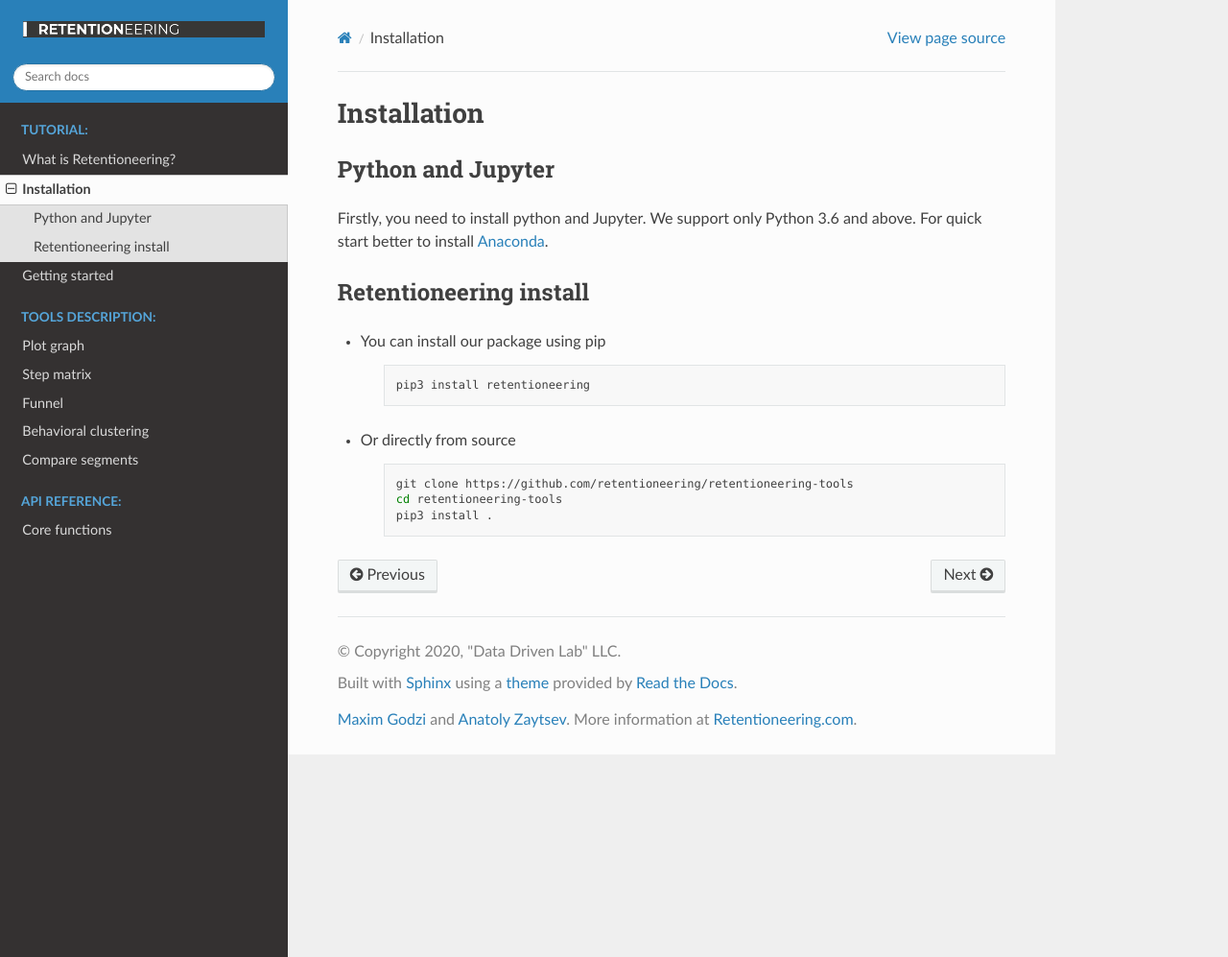
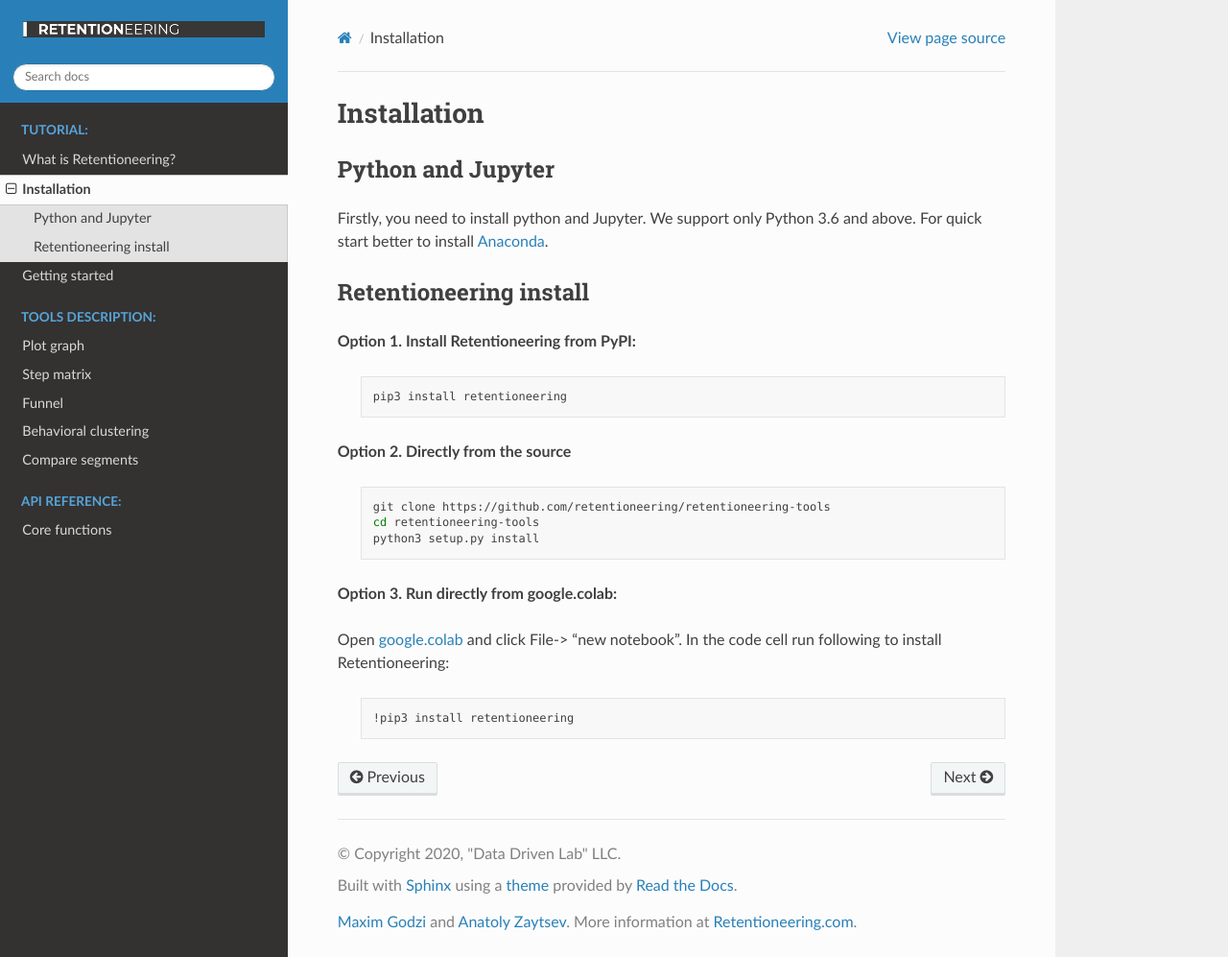
Before and after one commit to retentioneering/retentioneering-tools, a Sphinx documentation site: the page built from docs/source/installation.rst, in a window 1280 px wide and 997 px high. Shown: the whole window at 96% size. Built offline with Sphinx 7.4.7 and the Read the Docs theme 2.0.0, drawn with Linux system fonts in a browser that asks for light colours.

Commit message:
docs update

```diff
--- a/docs/source/index.rst
+++ b/docs/source/index.rst
@@ -15,7 +15,7 @@ Contents
 
 .. toctree::
    :caption: TUTORIAL:
-   :maxdepth: 2
+   :maxdepth: 1
 
    What is Retentioneering? <what_is_rete.rst>
    Installation <installation.rst>
--- a/docs/source/installation.rst
+++ b/docs/source/installation.rst
@@ -11,16 +11,25 @@ For quick start better to install `Anaconda <https://www.anaconda.com/>`__.
 Retentioneering install
 =======================
 
-- You can install our package using pip
+**Option 1. Install Retentioneering from PyPI:**
 
     .. code:: bash
 
         pip3 install retentioneering
 
-- Or directly from source
+**Option 2. Directly from the source**
 
     .. code:: bash
 
         git clone https://github.com/retentioneering/retentioneering-tools
         cd retentioneering-tools
-        pip3 install .
+        python3 setup.py install
+
+**Option 3. Run directly from google.colab:**
+
+Open `google.colab <https://colab.research.google.com/>`__  and click File->
+"new notebook". In the code cell run following to install Retentioneering:
+
+    .. code:: bash
+
+        !pip3 install retentioneering
```
Also changed, not shown: README.md (+1 -1 lines), docs/source/getting_started.rst (+67 -21 lines), 13 other files.
